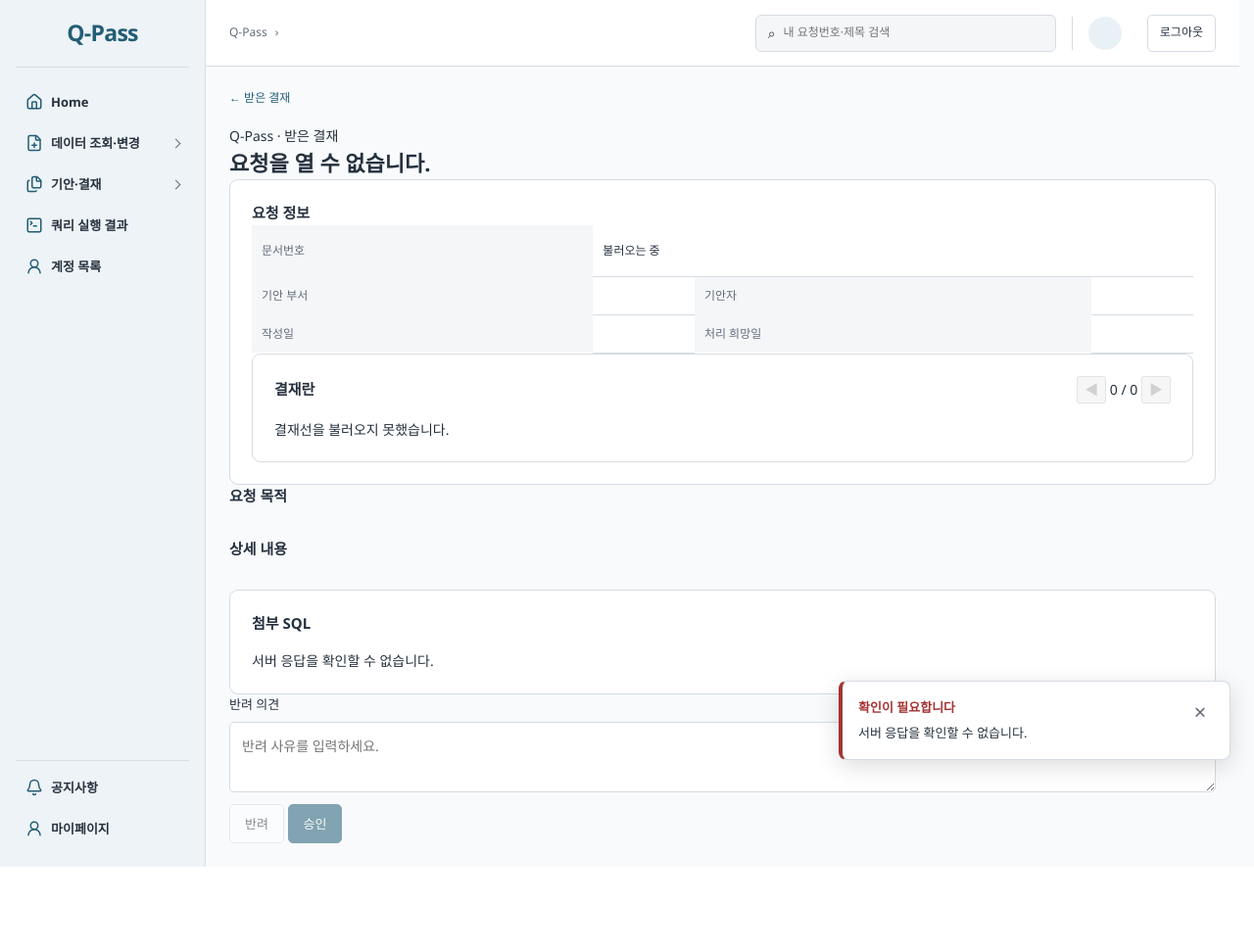
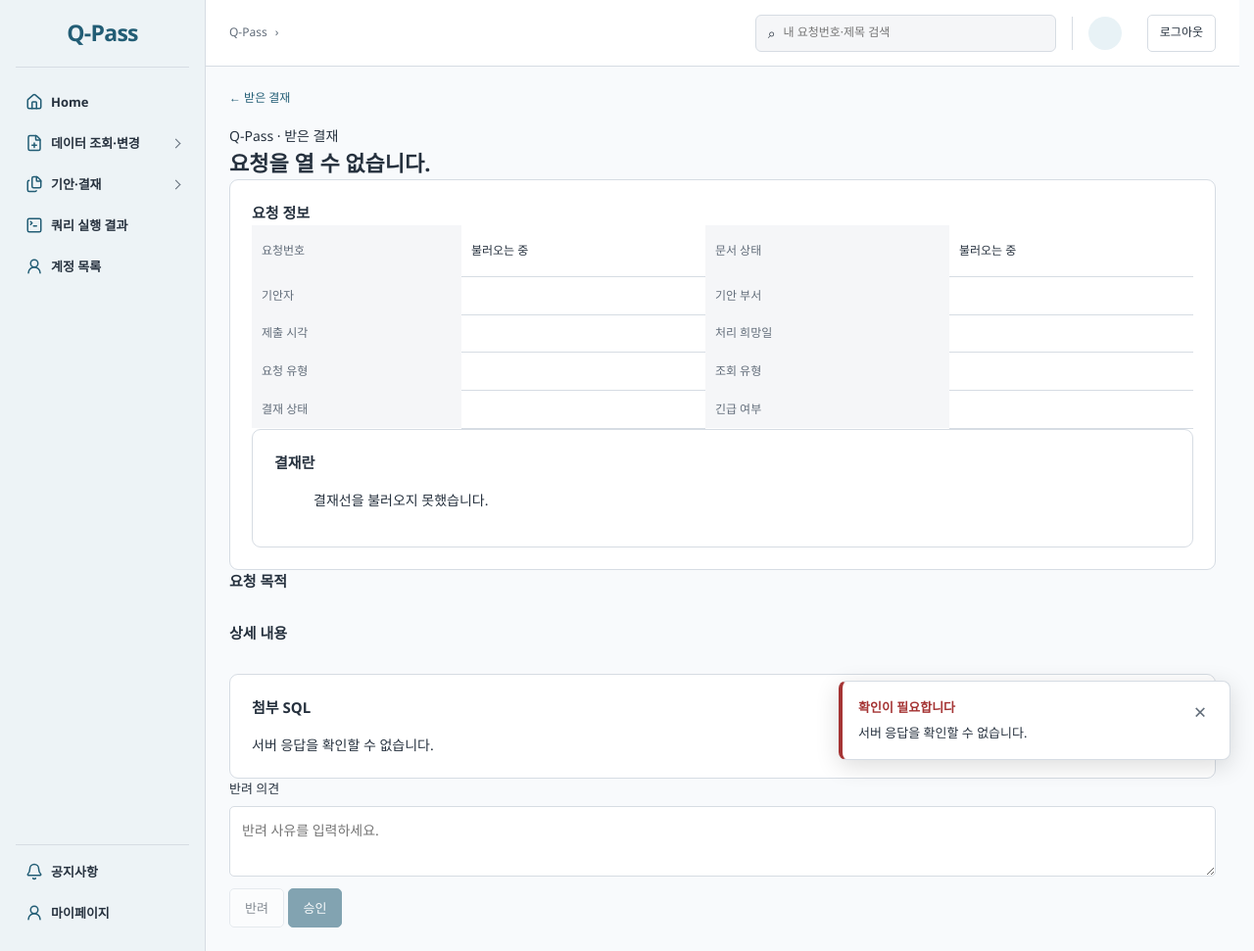
Before and after one commit to cheeseseasoning/team-project_sql-system, a Java web app: template src/main/webapp/WEB-INF/views/approval/approval-detail.jsp in a window 1280 px wide. Shown: the whole page at 98% size. Before the commit the page ends 885 px from the top, so only its background shows below. Run offline with Spring Boot 4, a stand-in JSP engine, Linux system fonts and the light colour scheme; the template is opened without the code that fills it, so the values that code supplies are empty; some of the project's set-up classes (security, data sources, template engines, error pages and the like) are left out, and stand-ins take their place; some libraries are stand-ins or nearby versions; some web fonts are replaced.

Commit message:
style: align approval info and line layout

```diff
--- a/src/main/webapp/WEB-INF/views/approval/approval-detail.jsp
+++ b/src/main/webapp/WEB-INF/views/approval/approval-detail.jsp
@@ -31,20 +31,34 @@
                         </colgroup>
                         <tbody>
                             <tr>
-                                <th>문서번호</th>
-                                <td id="approval-request-no" colspan="3">불러오는 중</td>
+                                <th scope="row">요청번호</th>
+                                <td id="approval-request-no">불러오는 중</td>
+                                <th scope="row">문서 상태</th>
+                                <td id="approval-request-status">불러오는 중</td>
                             </tr>
                             <tr>
-                                <th>기안 부서</th>
+                                <th scope="row">기안자</th>
+                                <td id="approval-drafter"></td>
+                                <th scope="row">기안 부서</th>
                                 <td id="approval-department"></td>
-                                <th>기안자</th>
-                                <td id="approval-drafter"></td>
                             </tr>
                             <tr>
-                                <th>작성일</th>
+                                <th scope="row">제출 시각</th>
                                 <td id="approval-created-at"></td>
-                                <th>처리 희망일</th>
+                                <th scope="row">처리 희망일</th>
                                 <td id="approval-desired-date"></td>
+                            </tr>
+                            <tr>
+                                <th scope="row">요청 유형</th>
+                                <td id="approval-request-type"></td>
+                                <th scope="row">조회 유형</th>
+                                <td id="approval-request-class"></td>
+                            </tr>
+                            <tr>
+                                <th scope="row">결재 상태</th>
+                                <td id="approval-status"></td>
+                                <th scope="row">긴급 여부</th>
+                                <td id="approval-urgency"></td>
                             </tr>
                         </tbody>
                     </table>
@@ -53,21 +67,23 @@
                 <aside class="panel request-approval-panel" aria-labelledby="approval-line-title">
                     <div class="panel-heading">
                         <h2 id="approval-line-title">결재란</h2>
-                        <div class="approval-line-controls">
+                        <div id="approval-line-navigation" class="approval-card-navigation" hidden>
                             <button id="approval-line-prev"
                                     type="button"
+                                    class="button"
                                     aria-label="이전 결재자"
                                     disabled>◀</button>
-                            <span id="approval-line-range">0 / 0</span>
+                            <span id="approval-line-range" class="approval-card-range">0 / 0</span>
                             <button id="approval-line-next"
                                     type="button"
+                                    class="button"
                                     aria-label="다음 결재자"
                                     disabled>▶</button>
                         </div>
                     </div>
-                    <div id="approval-line" class="approval-line">
-                        <p class="caption">결재선을 불러오는 중입니다.</p>
-                    </div>
+                    <ol id="approval-line" class="request-approval-cards">
+                        <li class="approval-card-empty">결재선을 불러오는 중입니다.</li>
+                    </ol>
                 </aside>
             </div>
         </section>
@@ -117,7 +133,7 @@
         'use strict';
 
         const requestId = $('#approval-config').dataset.requestId;
-        const PAGE_SIZE = 3;
+        const PAGE_SIZE = 4;
         let approvalHistory = [];
         let approvalPage = 0;
 
@@ -133,7 +149,34 @@
             WAITING: '결재 대기',
             APPROVED: '승인',
             REJECTED: '반려',
-            CANCELED: '취소'
+            CANCELED: '취소',
+            CANCELLED: '취소'
+        };
+
+        const requestStatusNames = {
+            PENDING_APPROVAL: '결재 대기',
+            READY: '실행 대기',
+            RUNNING: '실행 중',
+            COMPLETED: '실행 완료',
+            PARTIAL_FAILED: '일부 실패',
+            FAILED: '실패',
+            REJECTED: '반려',
+            WITHDRAWN: '회수',
+            DRAFT: '작성 중'
+        };
+
+        const requestTypeNames = {
+            SELECT: '조회 요청',
+            DB_CHANGE: '변경 요청',
+            CREATE: '변경 요청',
+            INSERT: '변경 요청',
+            UPDATE: '변경 요청',
+            DELETE: '변경 요청'
+        };
+
+        const requestClassNames = {
+            GENERAL: '일반 조회',
+            SENSITIVE: '민감 조회'
         };
 
         function formatDateTime(value) {
@@ -182,37 +225,73 @@
 
             $('#approval-line-prev').disabled = approvalPage === 0;
             $('#approval-line-next').disabled = approvalPage >= totalPages - 1;
+            $('#approval-line-navigation').hidden =
+                approvalHistory.length <= PAGE_SIZE;
 
             if (!visibleApprovals.length) {
-                $('#approval-line').innerHTML =
-                    '<p class="caption">등록된 결재선이 없습니다.</p>';
+                $('#approval-line').innerHTML = Array.from(
+                    { length: PAGE_SIZE },
+                    function () {
+                        return '<li class="approval-card approval-card-placeholder"'
+                            + ' aria-label="결재자 미지정">'
+                            + '<div class="approval-card-step" aria-hidden="true">&nbsp;</div>'
+                            + '<div class="approval-card-person" aria-hidden="true"></div>'
+                            + '<div class="approval-card-date" aria-hidden="true">&nbsp;</div>'
+                            + '</li>';
+                    }
+                ).join('');
                 return;
             }
 
-            $('#approval-line').innerHTML = visibleApprovals
-                .map(function (approval) {
+            const cards = visibleApprovals.map(function (approval, index) {
+                    const absoluteIndex = startIndex + index;
                     const status = String(approval.status || '').toUpperCase();
-                    const isCurrent = status === 'PENDING';
                     const isDepartment = approval.targetType === 'DEPARTMENT';
                     const typeName = isDepartment ? '부서 결재'
                         : approvalTypeNames[approval.approvalType] || '결재';
+                    const stepName = absoluteIndex === approvalHistory.length - 1
+                        ? '최종 결재'
+                        : (approval.approvalOrder || absoluteIndex + 1) + '차 결재';
                     const personName = isDepartment
-                        ? [approval.approverDeptName || approval.deptName || '부서 정보 없음', approval.approverName]
-                            .filter(Boolean).join(' · ')
+                        ? approval.approverName
+                            || approval.approverDeptName
+                            || approval.deptName
+                            || '부서 정보 없음'
                         : approval.approverName || '-';
                     const statusName = approvalStatusNames[status]
                         || approval.status
                         || '결재 대기';
 
-                    return '<article class="approval-step'
-                        + (isCurrent ? ' is-current' : '') + '">'
-                        + '<strong>' + esc(typeName) + '</strong>'
-                        + '<span class="approval-step-name">'
-                        + esc(personName)
-                        + '</span>'
-                        + '<span>' + esc(statusName) + '</span>'
-                        + '</article>';
-                }).join('');
+                    const statusClass = status === 'APPROVED' ? 'is-approved'
+                        : status === 'REJECTED' ? 'is-rejected' : 'is-pending';
+                    const department = isDepartment ? typeName
+                        : [approval.deptName, approval.positionName]
+                            .filter(Boolean).join(' · ');
+                    const actionDate = approval.decidedAt
+                        ? formatDateTime(approval.decidedAt)
+                        : '';
+
+                    return '<li><article class="approval-card ' + statusClass + '">'
+                        + '<div class="approval-card-step">'
+                        + esc(stepName) + '</div>'
+                        + '<div class="approval-card-person">'
+                        + '<strong>' + esc(personName) + '</strong>'
+                        + (department ? '<span class="approval-card-department">'
+                            + esc(department) + '</span>' : '')
+                        + '<span class="approval-card-status">'
+                        + esc(statusName) + '</span></div>'
+                        + '<div class="approval-card-date">'
+                        + esc(actionDate || '—') + '</div>'
+                        + '</article></li>';
+                });
+
+            while (cards.length < PAGE_SIZE) {
+                cards.push('<li class="approval-card approval-card-placeholder"'
+                    + ' aria-hidden="true"><div class="approval-card-step">&nbsp;</div>'
+                    + '<div class="approval-card-person"></div>'
+                    + '<div class="approval-card-date">&nbsp;</div></li>');
+            }
+            $('#approval-line').innerHTML = cards.join('');
         }
 
         function renderSqlItems(items) {
@@ -256,14 +335,29 @@
 
                 $('#approval-request-no').textContent =
                     request.requestNo || '-';
+                $('#approval-request-status').textContent =
+                    requestStatusNames[request.requestStatus]
+                    || request.requestStatus || '-';
                 $('#approval-department').textContent =
                     request.deptName || '-';
                 $('#approval-drafter').textContent =
                     request.drafterName || '-';
                 $('#approval-created-at').textContent =
-                    formatDateTime(request.createdAt);
+                    formatDateTime(request.submittedAt || request.createdAt);
                 $('#approval-desired-date').textContent =
                     request.desiredDate || '-';
+                $('#approval-request-type').textContent =
+                    requestTypeNames[request.requestType]
+                    || request.requestType || '-';
+                $('#approval-request-class').textContent =
+                    requestClassNames[request.requestClass]
+                    || request.requestClass || '-';
+                $('#approval-status').textContent =
+                    approvalStatusNames[request.approvalStatus]
+                    || request.approvalStatus || '-';
+                $('#approval-urgency').textContent =
+                    request.isUrgent === 'Y' || request.isUrgent === true
+                        ? '긴급' : '일반';
                 $('#approval-title').textContent =
                     request.title || '제목 없음';
                 $('#approval-purpose').textContent =
```
